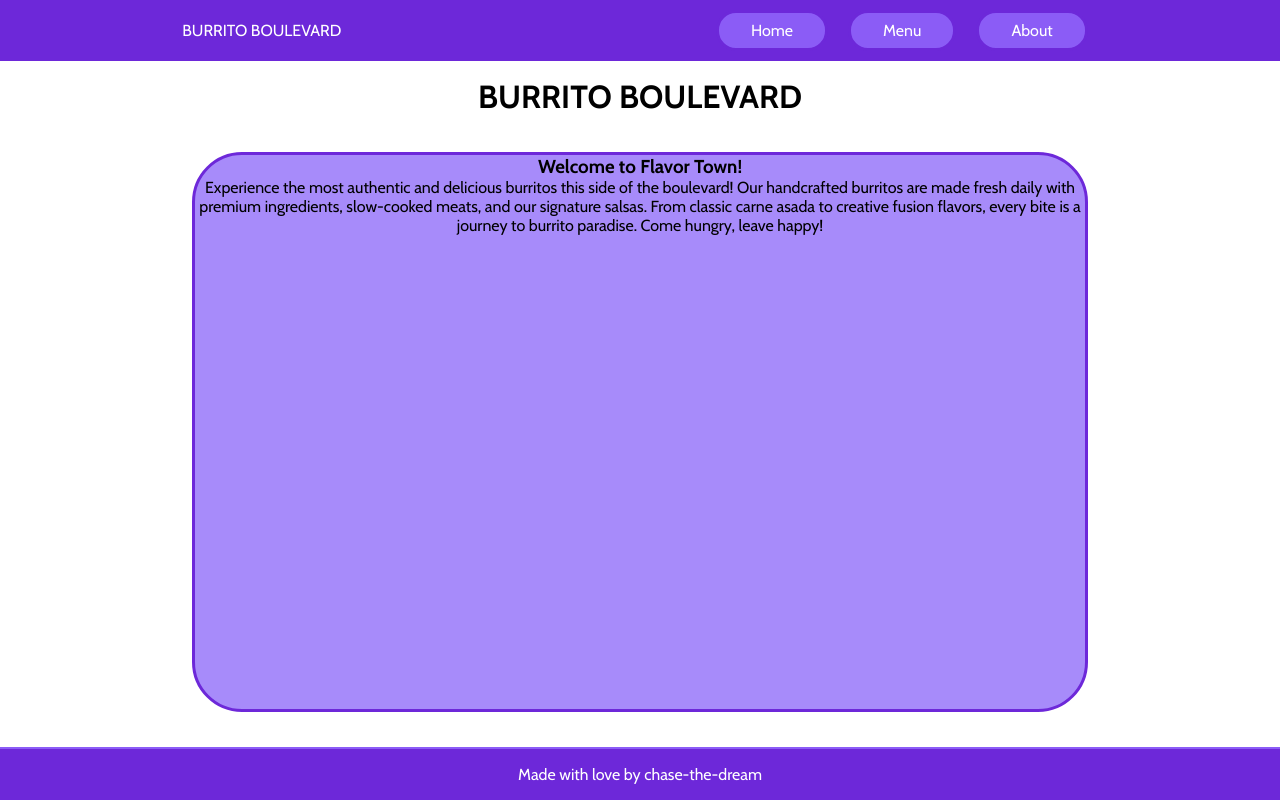
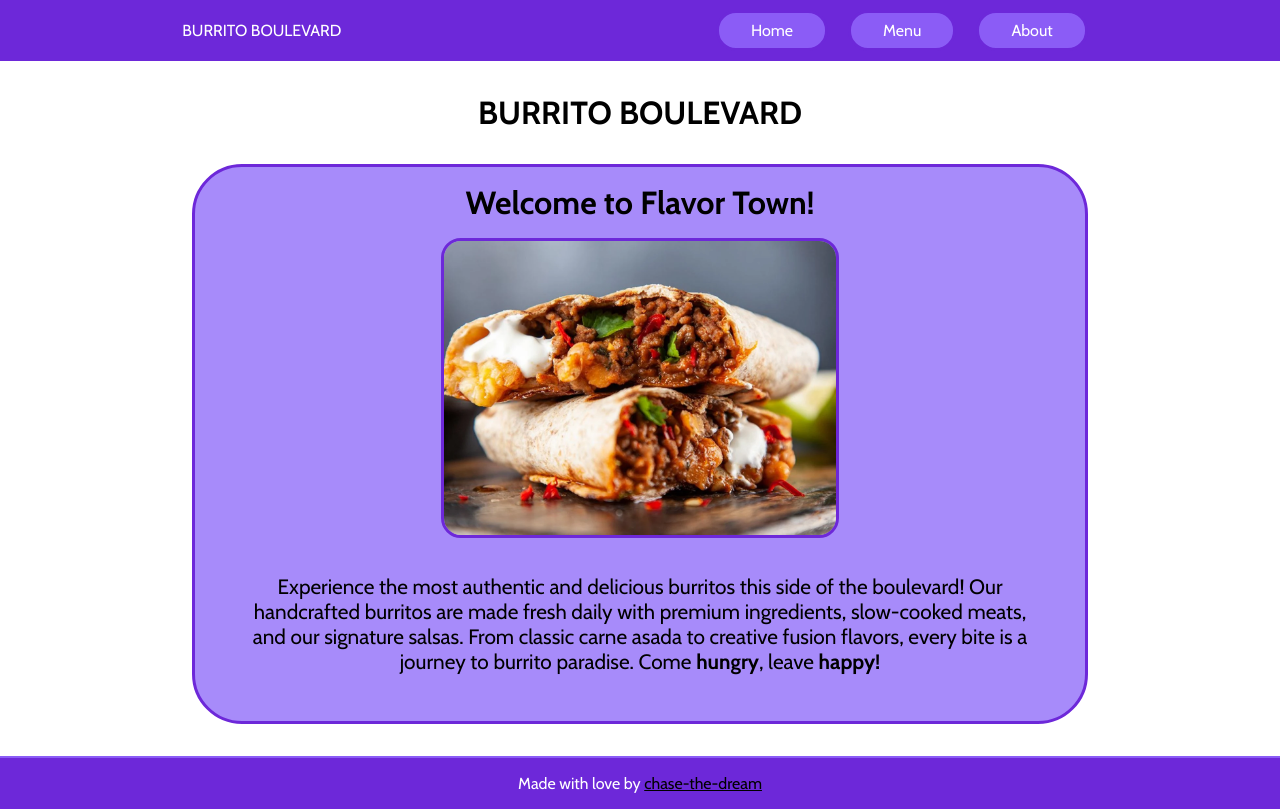
Before and after one commit to chase-the-dream/restaurant-page, a website built with webpack: page src/home.html in a window 1280 px wide. Built offline with nearby package versions, Linux system fonts and the light colour scheme.

Commit message:
finished first page

```diff
--- a/src/home.html
+++ b/src/home.html
@@ -14,21 +14,24 @@
             BURRITO BOULEVARD
         </div>
         <nav class="navigation">
-            <li class="menu one">Home</li>
-            <li class="menu two">Menu</li>
-            <li class="menu three">About</li>
+            <button class="menu one">Home</button>
+            <button class="menu two">Menu</button>
+            <button class="menu three">About</button>
         </nav>
     </header>
 
-    <h1>BURRITO BOULEVARD</h1>
+    <main>
+        <h1>BURRITO BOULEVARD</h1>
 
-    <div class="container">
-        <h3>Welcome to Flavor Town!</h3>
-        <p>Experience the most authentic and delicious burritos this side of the boulevard! Our handcrafted burritos are made fresh daily with premium ingredients, slow-cooked meats, and our signature salsas. From classic carne asada to creative fusion flavors, every bite is a journey to burrito paradise. Come hungry, leave happy!</p>
-    </div>
+        <div class="container">
+            <h3>Welcome to Flavor Town!</h3>
+            <img src="./images/burrito1.webp" alt="a delicious burrito">
+            <p>Experience the most authentic and delicious burritos this side of the boulevard! Our handcrafted burritos are made fresh daily with premium ingredients, slow-cooked meats, and our signature salsas. From classic carne asada to creative fusion flavors, every bite is a journey to burrito paradise. Come <strong>hungry</strong>, leave <strong>happy!</strong></p>
+        </div>
+    </main>
 
     <footer>
-        <div>Made with love by chase-the-dream</div>
+        <div>Made with love by <a class="github-link" target="_blank" rel="noopener noreferrer" href="https://github.com/chase-the-dream">chase-the-dream</a></div>
     </footer>
 </body>
 </html>
--- a/src/styles.css
+++ b/src/styles.css
@@ -23,6 +23,17 @@ li {
     border-radius: 20px;
     margin: 10px;
     color: var(--fourth-color);
+    cursor: pointer;
+    font-family: inherit;
+    font-size: inherit;
+}
+
+.menu:hover {
+    background-color: var(--second-color);
+}
+
+.menu:active {
+    background-color: var(--third-color);
 }
 
 body {
@@ -48,12 +59,12 @@ header {
 /* Header Stuff */
 
 h1 {
-    margin-top: 1rem;
+    margin: 2rem 0 0 0; /* or just margin: 1rem 0; if you want some bottom margin */
     text-align: center;
 }
 
 .container {
-    margin: auto;
+    margin: 2rem auto;
     height: 70vh;
     width: 70vw;
     background-color: var(--second-color);
@@ -67,6 +78,25 @@ main {
     flex: 1;
 }
 
+.container h3 {
+    padding-top: 1rem;
+    font-size: 2rem;
+}
+
+.container img {
+    height: 300px;
+    margin-top: 1rem;
+    border: 3px solid var(--third-color);
+    border-radius: 20px;
+}
+
+.container p {
+    font-size: 1.3rem;
+    padding: 2rem;
+    max-width: 60ch;
+    margin: 0 auto;
+}
+
 /* Footer */
 footer {
     background-color: var(--third-color);
@@ -75,3 +105,15 @@ footer {
     border-top: 2px solid var(--first-color);
     color: white;
 }
+
+.github-link {
+    color: var(--fifth-color);
+}
+
+.github-link:hover {
+    color: var(--fourth-color);
+}
+
+.github-link:visited {
+    color: var(--second-color)
+}
```
Also changed, not shown: src/images/burrito1.webp (added).
